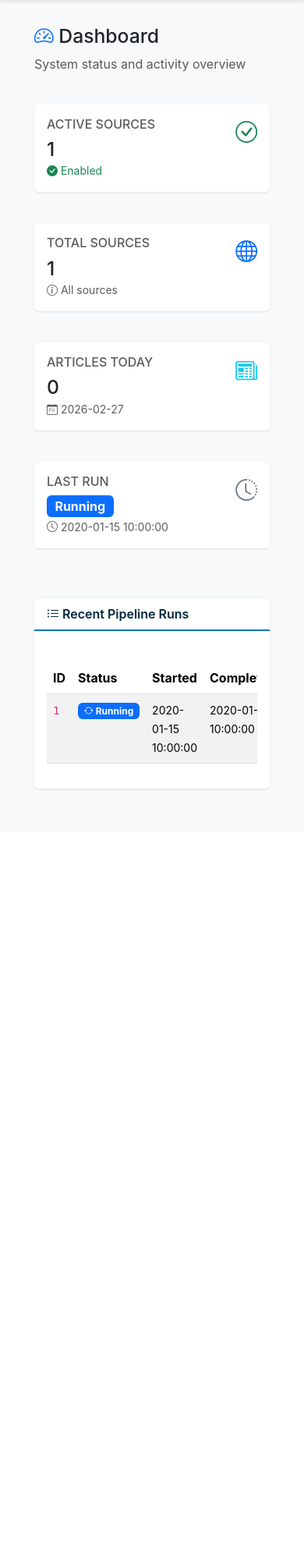
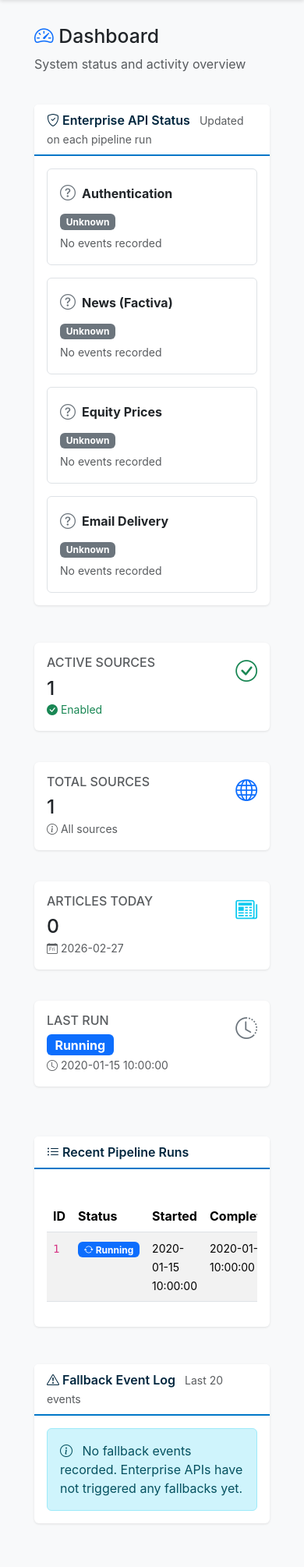
Before and after one commit to SamuraiJenkinz/daily-intelligence-brief, a FastAPI app: page /admin in a window 390 px wide. Shown: the part 56-2065 px from the top of the page at 78% size. Before the commit the page ends 1069 px from the top, so only its background shows below. Run offline with FastAPI, Linux system fonts and the light colour scheme; tables that the repository leaves empty hold one stand-in row (values such as "Sample post").

Commit message:
feat(13-01): add enterprise status panel and fallback event log to dashboard
- Add _get_enterprise_api_status() helper querying api_events per API name
- Add _get_fallback_events() helper returning last 20 fallback/failure events
- Add _update_env_var() reusable helper for .env file updates
- Update get_admin_dashboard() to call both helpers and pass to template
- Fix sidebar active_nav='dashboard' bug (was missing from render call)
- Add Enterprise API Status panel above summary cards (4-col responsive grid)
- Add Fallback Event Log card below Recent Pipeline Runs table

```diff
--- a/app/templates/admin/dashboard.html
+++ b/app/templates/admin/dashboard.html
@@ -12,6 +12,64 @@
                 Dashboard
             </h1>
             <p class="text-muted">System status and activity overview</p>
+        </div>
+    </div>
+
+    <!-- Enterprise API Status Panel -->
+    <div class="row mb-4">
+        <div class="col-12">
+            <div class="card">
+                <div class="card-header">
+                    <i class="bi bi-shield-check"></i>
+                    Enterprise API Status
+                    <small class="text-muted fw-normal ms-2">Updated on each pipeline run</small>
+                </div>
+                <div class="card-body">
+                    {% if enterprise_status %}
+                    <div class="row g-3">
+                        {% for api in enterprise_status %}
+                        <div class="col-md-3">
+                            <div class="p-3 border rounded">
+                                <div class="d-flex align-items-center mb-2">
+                                    {% if api.status == 'healthy' %}
+                                        <i class="bi bi-check-circle-fill text-success fs-5 me-2"></i>
+                                    {% elif api.status == 'degraded' %}
+                                        <i class="bi bi-exclamation-triangle-fill text-warning fs-5 me-2"></i>
+                                    {% elif api.status == 'offline' %}
+                                        <i class="bi bi-x-circle-fill text-danger fs-5 me-2"></i>
+                                    {% else %}
+                                        <i class="bi bi-question-circle text-secondary fs-5 me-2"></i>
+                                    {% endif %}
+                                    <strong>{{ api.display_name }}</strong>
+                                </div>
+                                <div class="mb-1">
+                                    {% if api.status == 'healthy' %}
+                                        <span class="badge bg-success">Healthy</span>
+                                    {% elif api.status == 'degraded' %}
+                                        <span class="badge bg-warning text-dark">Degraded</span>
+                                    {% elif api.status == 'offline' %}
+                                        <span class="badge bg-danger">Offline</span>
+                                    {% else %}
+                                        <span class="badge bg-secondary">Unknown</span>
+                                    {% endif %}
+                                </div>
+                                {% if api.last_checked %}
+                                <div><small class="text-muted">Last checked: {{ api.last_checked }}</small></div>
+                                {% else %}
+                                <div><small class="text-muted">No events recorded</small></div>
+                                {% endif %}
+                                {% if api.reason %}
+                                <div><small class="text-danger">{{ api.reason }}</small></div>
+                                {% endif %}
+                            </div>
+                        </div>
+                        {% endfor %}
+                    </div>
+                    {% else %}
+                    <p class="text-muted mb-0">No events recorded</p>
+                    {% endif %}
+                </div>
+            </div>
         </div>
     </div>
 
@@ -122,7 +180,7 @@
     </div>
 
     <!-- Recent Runs Table -->
-    <div class="row">
+    <div class="row mb-4">
         <div class="col-12">
             <div class="card">
                 <div class="card-header">
@@ -237,5 +295,55 @@
             </div>
         </div>
     </div>
+
+    <!-- Fallback Event Log -->
+    <div class="row">
+        <div class="col-12">
+            <div class="card">
+                <div class="card-header">
+                    <i class="bi bi-exclamation-triangle"></i>
+                    Fallback Event Log
+                    <small class="text-muted fw-normal ms-2">Last 20 events</small>
+                </div>
+                <div class="card-body">
+                    {% if fallback_events %}
+                    <div class="table-responsive">
+                        <table class="table table-striped table-hover">
+                            <thead>
+                                <tr>
+                                    <th>Timestamp</th>
+                                    <th>API</th>
+                                    <th>Event Type</th>
+                                    <th>Reason</th>
+                                </tr>
+                            </thead>
+                            <tbody>
+                                {% for event in fallback_events %}
+                                <tr>
+                                    <td><small>{{ event.timestamp }}</small></td>
+                                    <td>{{ event.api_name | capitalize }}</td>
+                                    <td>{{ event.event_type }}</td>
+                                    <td>
+                                        {% if event.reason %}
+                                            <small class="text-muted">{{ event.reason }}</small>
+                                        {% else %}
+                                            <span class="text-muted">-</span>
+                                        {% endif %}
+                                    </td>
+                                </tr>
+                                {% endfor %}
+                            </tbody>
+                        </table>
+                    </div>
+                    {% else %}
+                    <div class="alert alert-info mb-0">
+                        <i class="bi bi-info-circle me-2"></i>
+                        No fallback events recorded. Enterprise APIs have not triggered any fallbacks yet.
+                    </div>
+                    {% endif %}
+                </div>
+            </div>
+        </div>
+    </div>
 </div>
 {% endblock %}
```
Also changed, not shown: app/routers/admin.py (+125 -1 lines).
